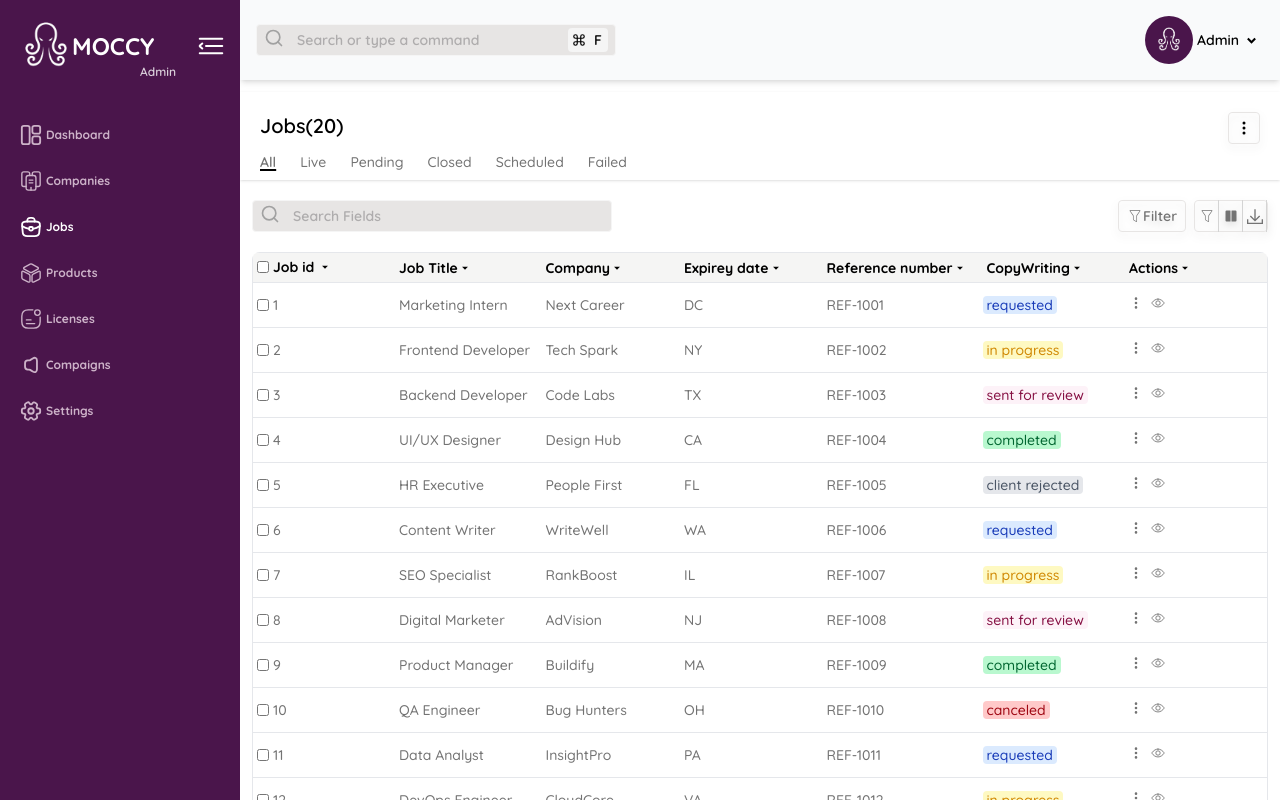
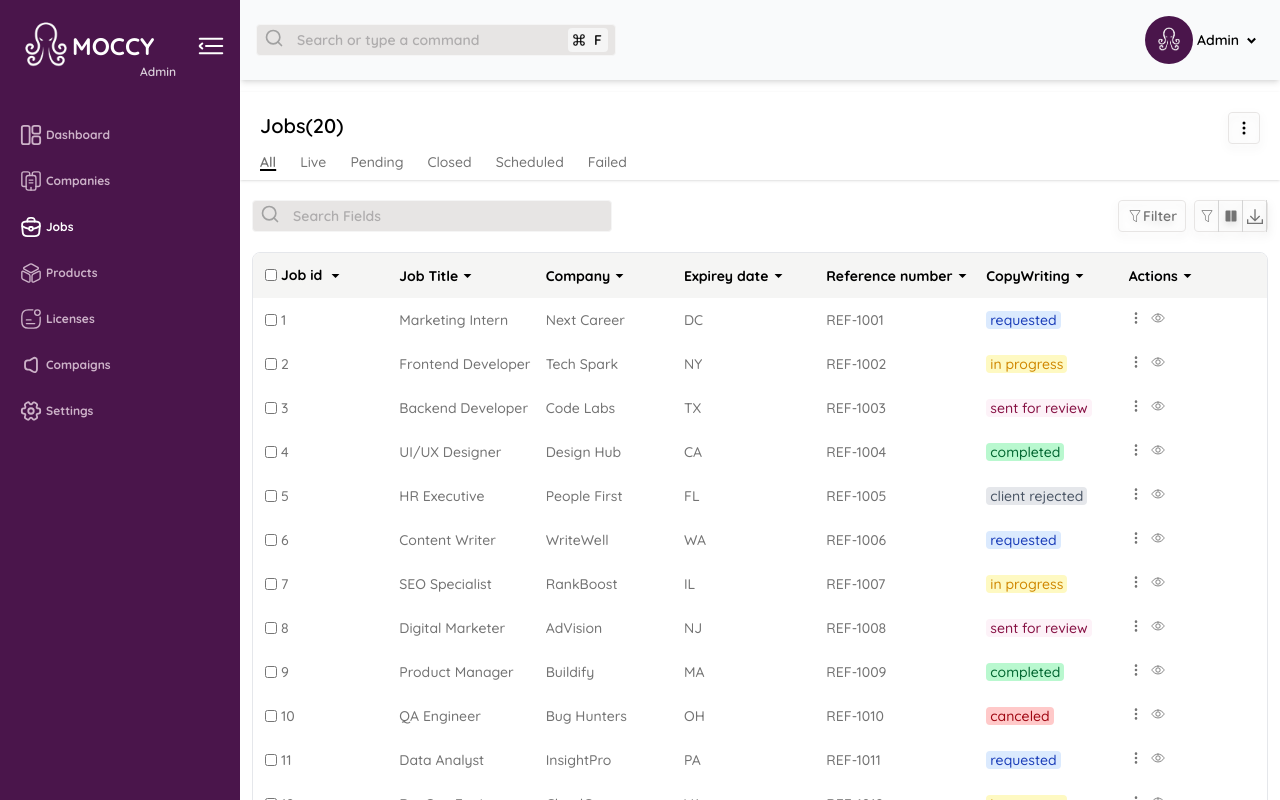
Before and after one commit to Khafsa-ijaz/moccy, a React (Vite) app: page /jobs in a window 1280 px wide. Built offline with nearby package versions, Linux system fonts and the light colour scheme.

Commit message:
new changes

```diff
--- a/src/components/layouts/table.tsx
+++ b/src/components/layouts/table.tsx
@@ -5,6 +5,7 @@ import { useState } from "react";
 import { type Job ,type CopyWritingStatus } from "../../types/job";
 import { jobsData } from "../api/jobs"
 import { Box } from "../ui/box";
+import { NavLink } from "react-router-dom";
 
 
 export function Table() {
@@ -32,17 +33,17 @@ export function Table() {
     // }
 
     return (
-        <div className="w-full rounded-lg h-screen overflow-y-scroll">
-            <table className="table-fixed w-full border border-gray-200 border-collapse rounded-lg ">
+        <div className="w-full rounded-lg border border-gray-200 overflow-hidden">
+            <table className="table-fixed w-full border-separate  border-spacing-0 rounded-lg ">
                 <thead className="bg-stone-100 font-medium text-sm w-full">
                     <tr className="border-b border-gray-200 text-left border">
-                        <th className="px-1 py-1"><span className="inline-flex justify-items-center items-center gap-1"><input type="checkbox" className="w-3 h-3 cursor-pointer" />Job id  <MdArrowDropDown /> </span></th>
-                        <th className="px-1 py-1 "><span className="inline-flex justify-items-center items-center">Job Title<MdArrowDropDown /></span></th>
-                        <th className="px-2 py-1"><span className="inline-flex justify-items-center items-center">Company <MdArrowDropDown /></span></th>
-                        <th className="px-1 py-1"><span className="inline-flex justify-items-center items-center">Expirey date  <MdArrowDropDown /></span></th>
-                        <th className="px-1 py-1 w-40"> <span className="inline-flex justify-items-center items-center">Reference number  <MdArrowDropDown /></span></th>
-                        <th className="px-1 py-1 "><span className="inline-flex justify-items-center items-center">CopyWriting  <MdArrowDropDown /></span></th>
-                        <th className="px-1 py-1"><span className="inline-flex justify-items-center items-center">Actions <MdArrowDropDown /></span></th>
+                        <th className="px-3 py-3"><span className="inline-flex justify-items-center items-center gap-1"><input type="checkbox" className="w-3 h-3 cursor-pointer" />Job id  <MdArrowDropDown size={19}/> </span></th>
+                        <th className="px-1 py-1 "><span className="inline-flex justify-items-center items-center">Job Title<MdArrowDropDown size={19}/></span></th>
+                        <th className="px-2 py-1"><span className="inline-flex justify-items-center items-center">Company <MdArrowDropDown size={19}/></span></th>
+                        <th className="px-1 py-1"><span className="inline-flex justify-items-center items-center">Expirey date  <MdArrowDropDown size={19}/></span></th>
+                        <th className="px-1 py-1 w-40"> <span className="inline-flex justify-items-center items-center">Reference number  <MdArrowDropDown size={19}/></span></th>
+                        <th className="px-1 py-1 "><span className="inline-flex justify-items-center items-center">CopyWriting  <MdArrowDropDown size={19}/></span></th>
+                        <th className="px-1 py-1"><span className="inline-flex justify-items-center items-center">Actions <MdArrowDropDown size={19}/></span></th>
                     </tr>
                 </thead>
                 <tbody className="relative">
@@ -51,14 +52,14 @@ export function Table() {
 
                     {
                         jobs.map((newjob, index) => (
-                            <tr className=" relative border-b border-gray-200 text-left text-sm font-medium text-neutral-500" key={index}>
+                            <tr className="relative border-b border-gray-200 text-left text-sm font-medium text-neutral-500" key={index}>
 
-                                <td className="px-1 py-3 "><span className="flex gap-1 items-center"><input type="checkbox" className="w-3 h-3 cursor-pointer" />{newjob.id}</span></td>
+                                <td className="px-3 py-3  "><span className="flex gap-1 items-center"><input type="checkbox" className="w-3 h-3 cursor-pointer" />{newjob.id}</span></td>
                                 <td className="px-1 py-3">{newjob.title}</td>
                                 <td className="px-2 py-3 ">{newjob.company}</td>
                                 <td className="px-1 py-3">{newjob.expiry}</td>
                                 <td className="px-1 py-3">{newjob.reference}</td>
-                                 <td className={` "px-1 py-3"`}><span className={`${newjob.status=="completed"?"bg-green-200 text-green-800":newjob.status=="in progress"?"bg-yellow-100 text-yellow-600":newjob.status=="canceled"?"bg-red-200 text-red-800":newjob.status=="requested"?"bg-blue-100 text-blue-800":newjob.status=="sent for review"?"bg-pink-50 text-pink-900":"bg-gray-200 text-gray-600"} rounded-sm px-1 text-black`}>{newjob.status}</span></td>
+                                 <td className="px-1 py-3"><span className={`${newjob.status=="completed"?"bg-green-200 text-green-800":newjob.status=="in progress"?"bg-yellow-100 text-yellow-600":newjob.status=="canceled"?"bg-red-200 text-red-800":newjob.status=="requested"?"bg-blue-100 text-blue-800":newjob.status=="sent for review"?"bg-pink-50 text-pink-900":"bg-gray-200 text-gray-600"} rounded-sm px-1 text-black`}>{newjob.status}</span></td>
                                     {/* <td className="px-1 py-3">{newjob.status}</td> */}
                                 <td className="px-1 py-3 "><span className="  inline-flex justify-items-center items-center gap-2 relative">
                                     {
@@ -69,7 +70,7 @@ export function Table() {
                                         </div>)
                                     }
                                     <button className="cursor-pointer" onClick={() => { setmodal(modal === newjob.id ? null : newjob.id) }}><BsThreeDotsVertical /></button>
-                                    <button className="cursor-pointer"><IoEyeOutline /></button>
+                                    <button className="cursor-pointer"><NavLink to="/jobs/jobedit"><IoEyeOutline /></NavLink></button>
                                 </span></td>
                             </tr>
                         )
```
